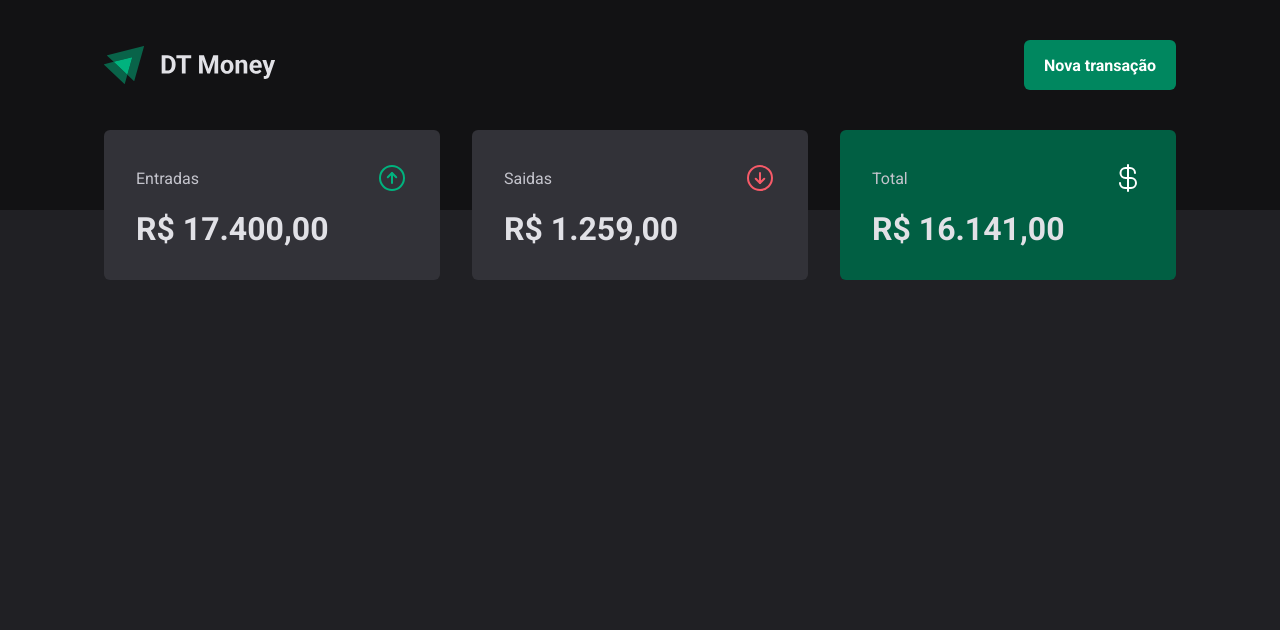
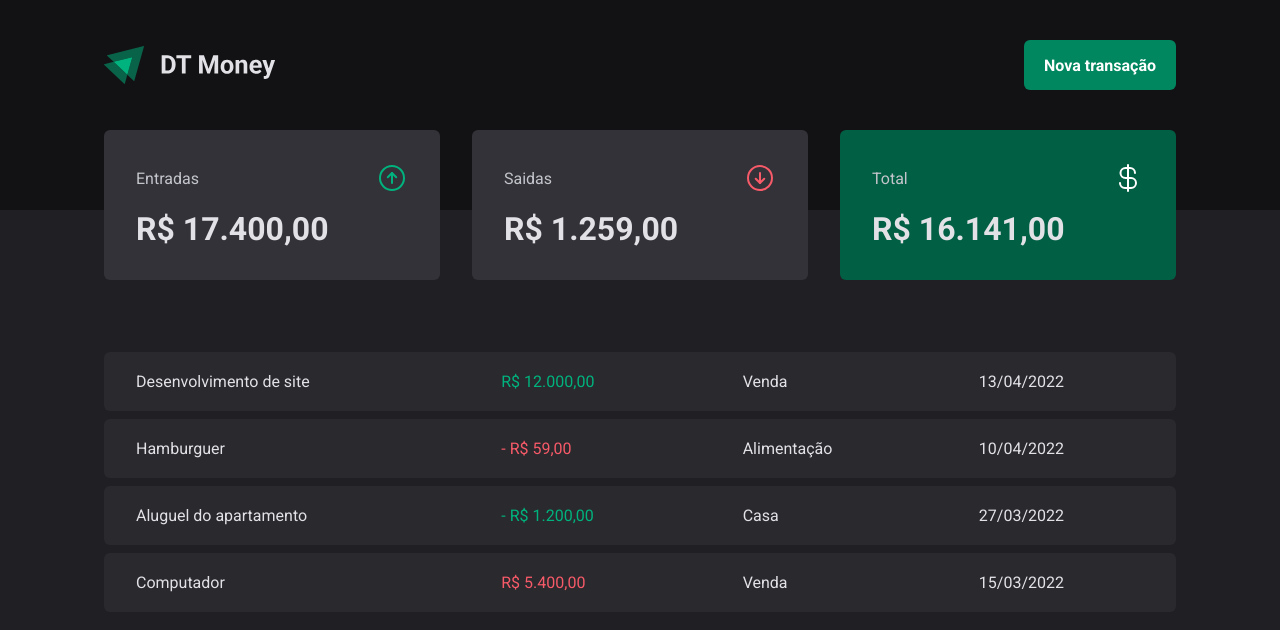
Before and after one commit to horquidia-lima/DTMoney, a React (Vite) app: page / in a window 1280 px wide. Shown: the top 630 px of the page. Built offline with nearby package versions, Linux system fonts and the light colour scheme.

Commit message:
Tabela de transações

```diff
--- a/src/pages/Transactions/index.tsx
+++ b/src/pages/Transactions/index.tsx
@@ -1,11 +1,59 @@
 import { Header } from "../../components/Header";
 import { Summary } from "../../components/Header/Summary";
+import { TransactionsContainer, TransactionsTable, PriceHighLight } from "./style";
 
 export function Transactions(){
     return (
         <div>
             <Header/>
             <Summary/>
+
+            <TransactionsContainer>
+                <TransactionsTable>
+                    <tbody>
+                        <tr>
+                            <td>Desenvolvimento de site</td>
+                            <td>
+                                <PriceHighLight variant="income">
+                                    R$ 12.000,00
+                                </PriceHighLight>
+                            </td>
+                            <td>Venda</td>
+                            <td>13/04/2022</td>
+                        </tr>
+                        <tr>
+                            <td>Hamburguer</td>
+                            <td>
+                                <PriceHighLight variant="outcome">
+                                    - R$ 59,00
+                                </PriceHighLight>
+                            </td>
+                            <td>Alimentação</td>
+                            <td>10/04/2022</td>
+                        </tr>
+                        <tr>
+                            <td>Aluguel do apartamento</td>
+                            <td>
+                                <PriceHighLight variant="income">
+                                    - R$ 1.200,00
+                                </PriceHighLight>
+                            </td>
+                            <td>Casa</td>
+                            <td>27/03/2022</td>
+                        </tr>
+                        <tr>
+                            <td>Computador</td>
+                            <td>
+                                <PriceHighLight variant="outcome">
+                                    R$ 5.400,00
+                                </PriceHighLight>
+                            </td>
+                            <td>Venda</td>
+                            <td>15/03/2022</td>
+                        </tr>
+                    </tbody>
+                </TransactionsTable>
+            </TransactionsContainer>
         </div>
     )
 }
--- a/src/pages/Transactions/style.ts
+++ b/src/pages/Transactions/style.ts
@@ -0,0 +1,37 @@
+import styled from 'styled-components'
+
+export const TransactionsContainer = styled.main`
+    width: 100%;
+    max-width: 1120px;
+    margin: 4rem auto 0;
+    padding: 0 1.5rem;
+`
+
+export const TransactionsTable = styled.table`
+    width: 100%;
+    border-collapse: separate;
+    border-spacing: 0 0.5rem;
+
+    td {
+        padding: 1.25rem 2rem;
+        background: ${props => props.theme['gray-700']};
+
+        &:first-child {
+            border-top-left-radius: 6px;
+            border-bottom-left-radius: 6px;
+        }
+
+        &:last-child {
+            border-top-right-radius: 6px;
+            border-bottom-right-radius: 6px;
+        }
+    }
+`
+
+interface PriceHighLightProps {
+    variant: 'income' | 'outcome'
+}
+
+export const PriceHighLight = styled.span<PriceHighLightProps>`
+    color: ${props => props.variant === 'income' ? props.theme['green-300']: props.theme['red-300']};
+`
```
